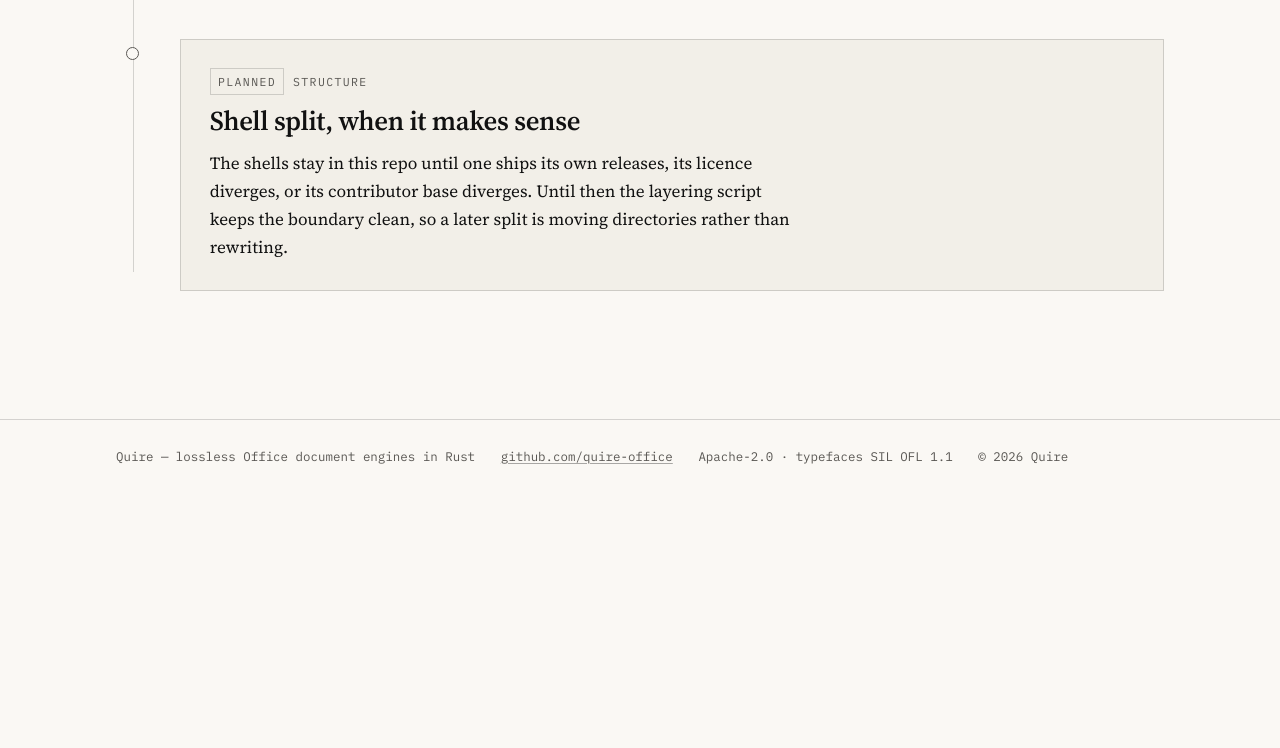
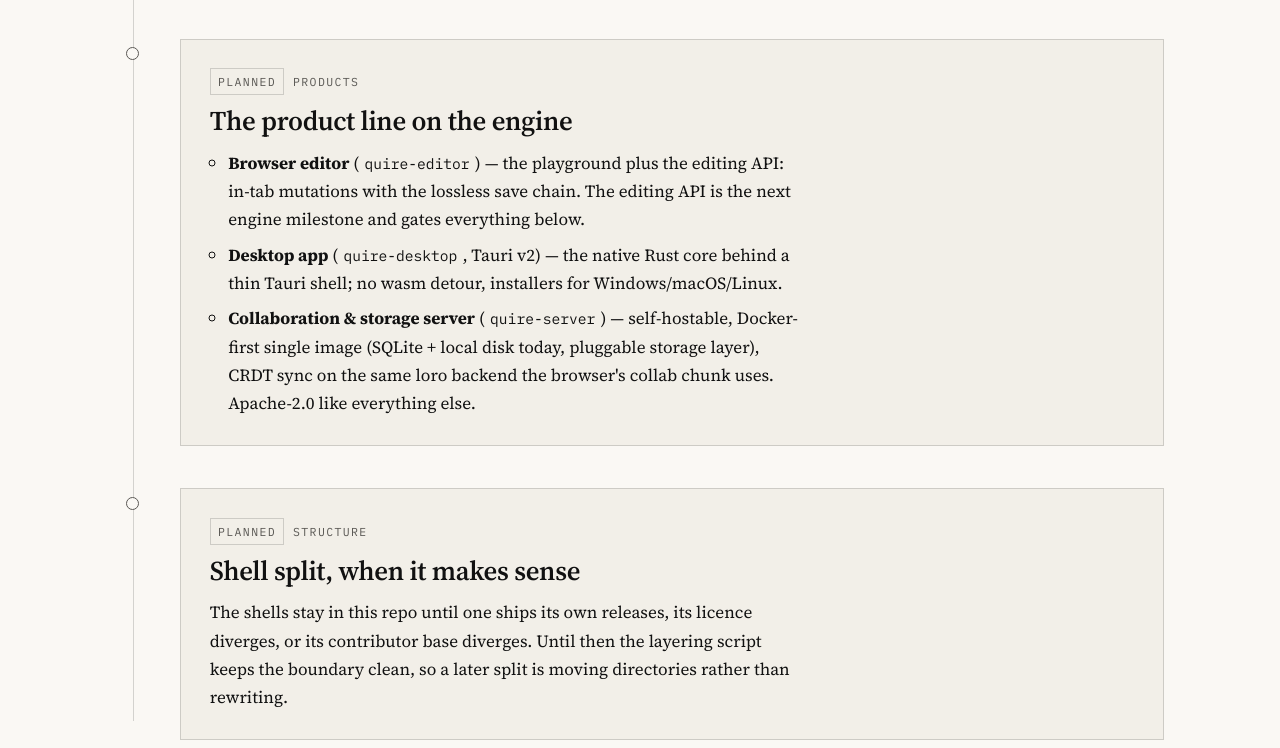
Before and after one commit to quire-office/quire-office.github.io, an Astro site: page /roadmap in a window 1280 px wide. Shown: the part 2912-3660 px from the top of the page. Before the commit the page ends 3417 px from the top, so only its background shows below. Built offline with nearby package versions, Linux system fonts and the light colour scheme; Astro itself is replaced by a stand-in of ours.

Commit message:
設計(roadmap)：產品線 Planned 節點——瀏覽器編輯器／Tauri 桌面／自架協作後端
用戶定案（11-01 拍板）：編輯器獨立 repo `quire-editor`；後端採 Apache-2.0
（與引擎一致，自願取捨採納優先）；自架儲存第一版 SQLite＋本機磁碟單映像
（docker compose 一鍵起，抽象層留 Postgres/S3 接口）；四產品全上站、態標
誠實標 Planned。節點註明編輯 API 為下一引擎里程碑且為三產品共同前置。

PM 驗證：Astro build 綠＋check-local-assets 綠。

```diff
--- a/src/pages/roadmap.astro
+++ b/src/pages/roadmap.astro
@@ -109,6 +109,19 @@ import '../styles/roadmap.css';
       <li class="tl-item tl-planned" data-reveal>
         <div class="tl-marker" aria-hidden="true"><span class="tl-dot"></span></div>
         <article class="tl-card">
+          <p class="tl-meta"><span class="tl-status">Planned</span><span class="tl-phase">Products</span></p>
+          <h2>The product line on the engine</h2>
+          <ul class="tl-list">
+            <li><strong>Browser editor</strong> (<code>quire-editor</code>) — the playground plus the editing API: in-tab mutations with the lossless save chain. The editing API is the next engine milestone and gates everything below.</li>
+            <li><strong>Desktop app</strong> (<code>quire-desktop</code>, Tauri v2) — the native Rust core behind a thin Tauri shell; no wasm detour, installers for Windows/macOS/Linux.</li>
+            <li><strong>Collaboration &amp; storage server</strong> (<code>quire-server</code>) — self-hostable, Docker-first single image (SQLite + local disk today, pluggable storage layer), CRDT sync on the same loro backend the browser's collab chunk uses. Apache-2.0 like everything else.</li>
+          </ul>
+        </article>
+      </li>
+
+      <li class="tl-item tl-planned" data-reveal>
+        <div class="tl-marker" aria-hidden="true"><span class="tl-dot"></span></div>
+        <article class="tl-card">
           <p class="tl-meta"><span class="tl-status">Planned</span><span class="tl-phase">Structure</span></p>
           <h2>Shell split, when it makes sense</h2>
           <p class="tl-note">
```
